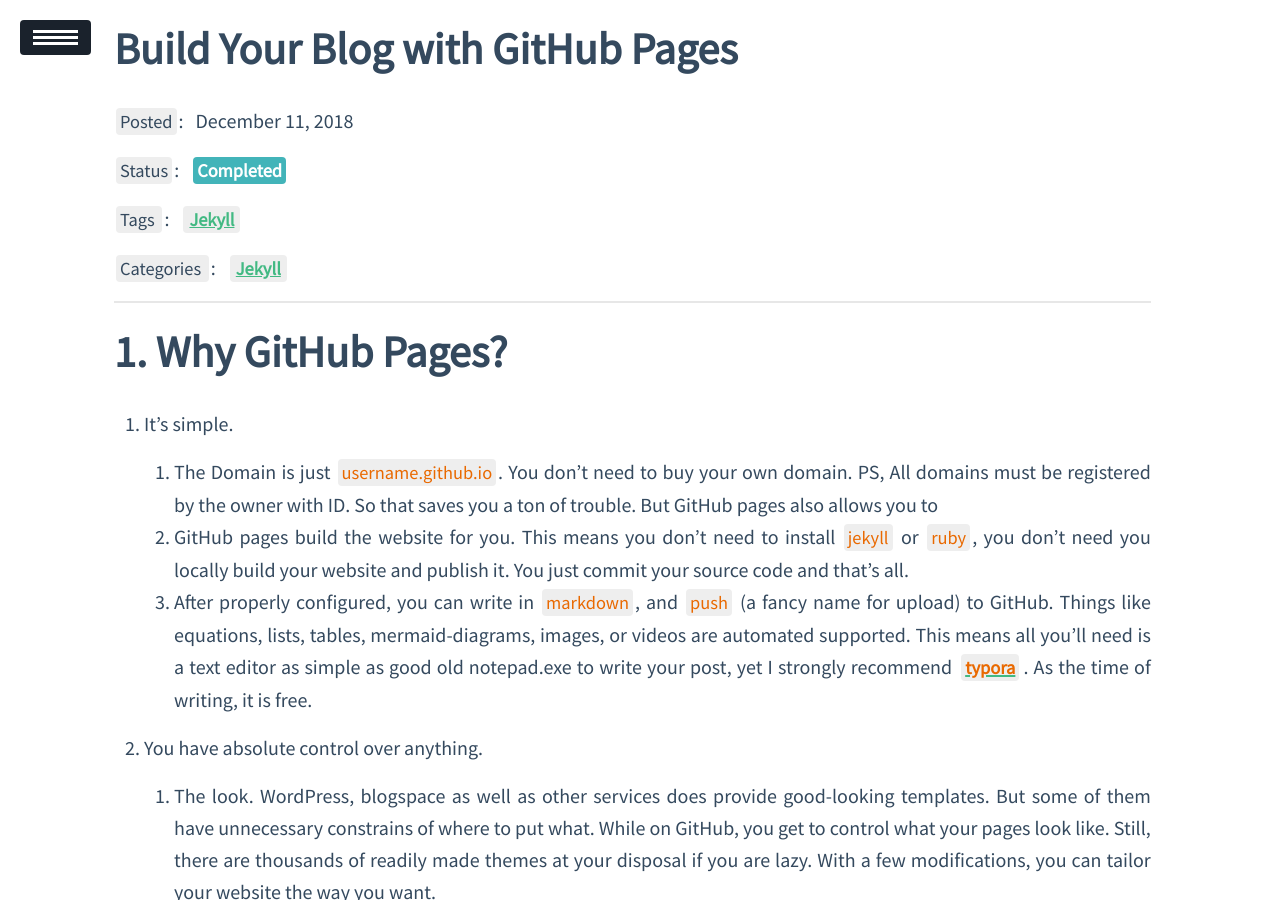
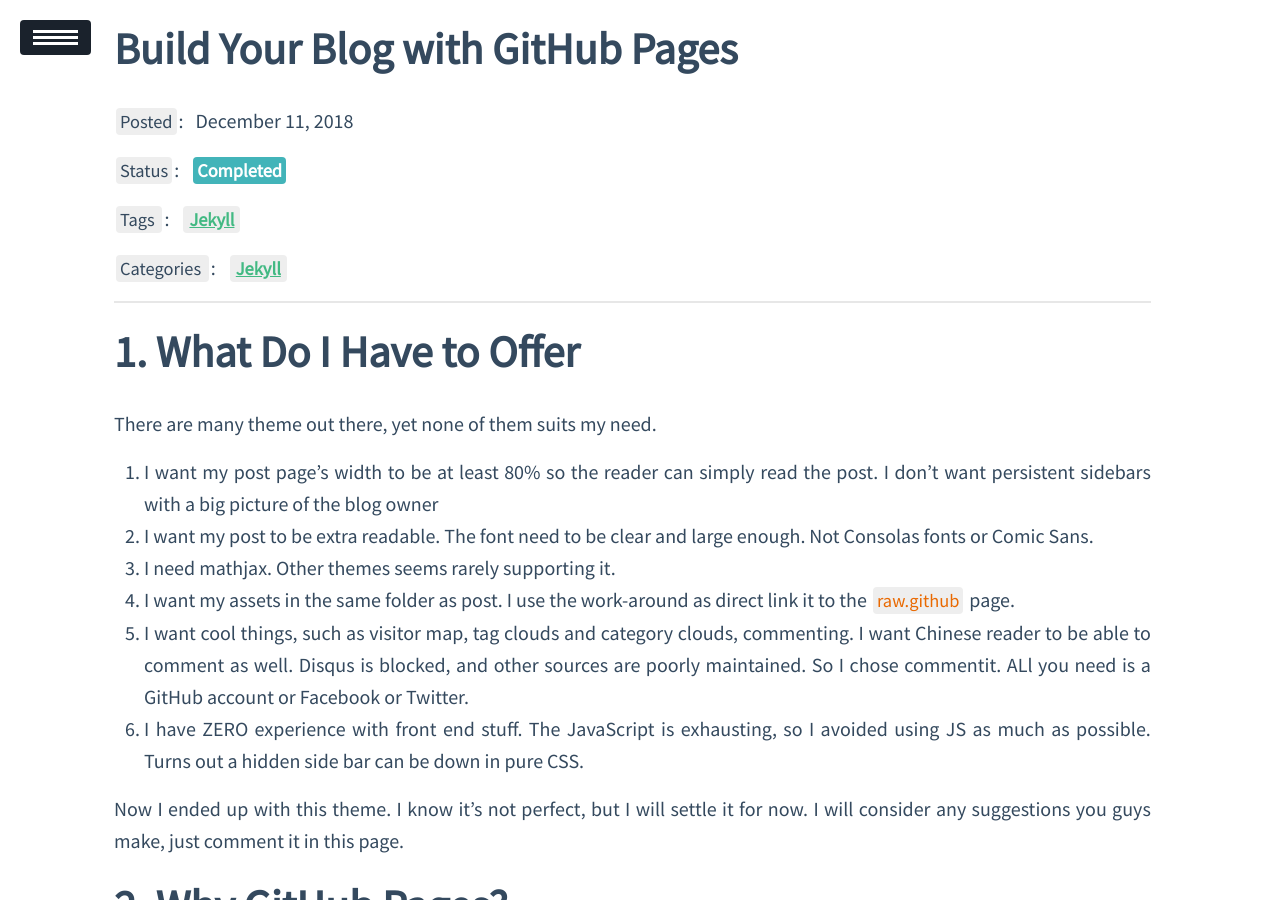
Before and after one commit to yk-liu/PointingToTheMoon, a Jekyll site: the page built from _posts/2018-12-11-Jekyll-Build/2018-12-11-Jekyll-Build.md, in a window 1280 px wide and 900 px high. Built offline with Jekyll 4.4.1, drawn with Linux system fonts in a browser that asks for light colours; our own code applies the rules of GitHub Pages for plain Markdown files; a script that is not in the unit is left out.

Commit message:
Update 2018-12-11-Jekyll-Build.md

```diff
--- a/_posts/2018-12-11-Jekyll-Build/2018-12-11-Jekyll-Build.md
+++ b/_posts/2018-12-11-Jekyll-Build/2018-12-11-Jekyll-Build.md
@@ -3,9 +3,21 @@
 tags: Jekyll
 categories: Jekyll
 mathjax: false
-description: Build Your Blog with GitHub Pages
+description: Build Your Blog with GitHub Pages. This is a sketch of how to use my theme `PointingToTheMoon` to write your blog. This theme is great for academic use, for it features simple post page with mathjax support and a side bar with toc. The main page on the other hand is somewhat fancy.
+---
 
----
+# What Do I Have to Offer
+
+There are many theme out there, yet none of them suits my need.
+
+1. I want my post page's width to be at least 80% so the reader can simply read the post. I don't want persistent sidebars with a big picture of the blog owner
+2. I want my post to be extra readable. The font need to be clear and large enough. Not Consolas fonts or Comic Sans.
+3. I need mathjax. Other themes seems rarely supporting it.
+4. I want my assets in the same folder as post. I use the work-around as direct link it to the `raw.github` page.
+5. I want cool things, such as visitor map, tag clouds and category clouds, commenting. I want Chinese reader to be able to comment as well. Disqus is blocked, and other sources are poorly maintained. So I chose commentit. ALl you need is a GitHub account or Facebook or Twitter.
+6. I have ZERO experience with front end stuff. The JavaScript is exhausting, so I avoided using JS as much as possible. Turns out a hidden side bar can be down in pure CSS.
+
+Now I ended up with this theme. I know it's not perfect, but I will settle it for now. I will consider any suggestions you guys make, just comment it in this page.
 
 # Why GitHub Pages?
 
@@ -27,8 +39,6 @@
 4. Limitations
 
    GitHub Pages source repositories have a recommended limit of 1GB. Published GitHub Pages sites may be no larger than 1 GB. GitHub Pages sites have a soft bandwidth limit of 100GB per month.	GitHub Pages sites have a soft limit of 10 builds per hour. See [here](https://help.github.com/articles/what-is-github-pages/#usage-limits)
-
-
 
 # About Git
 
```
